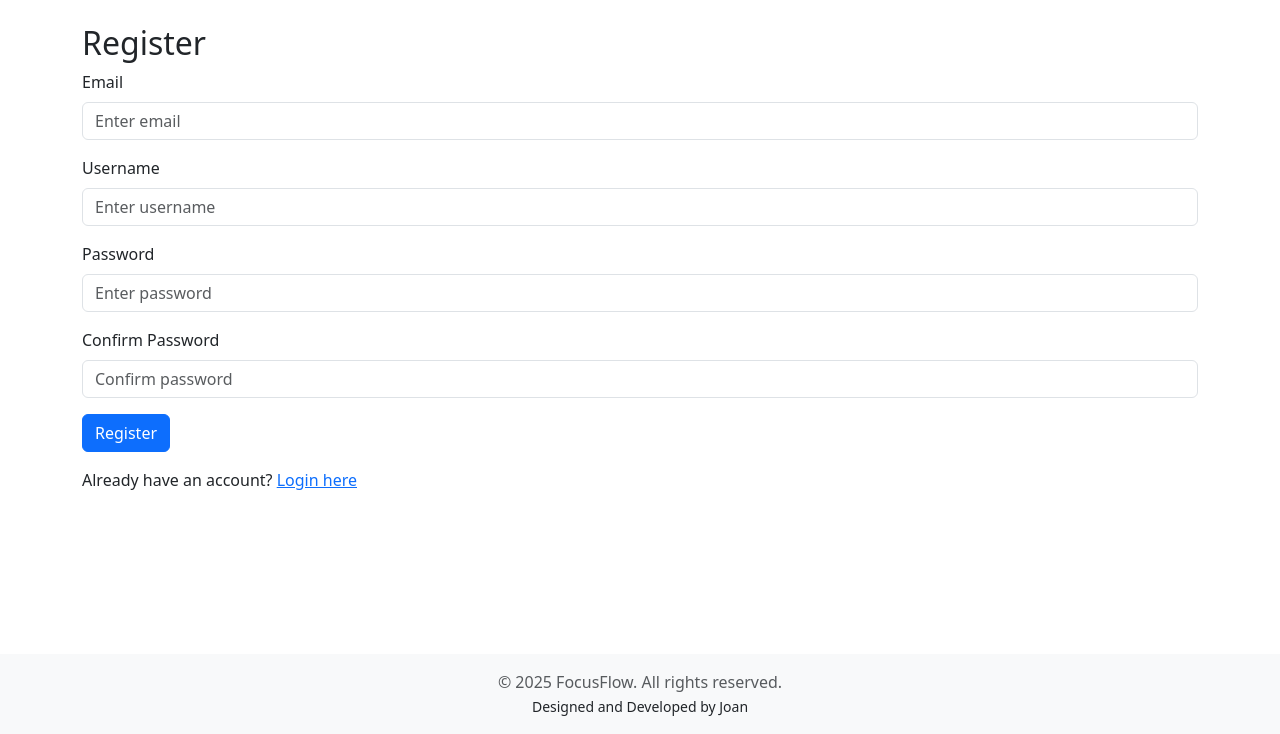
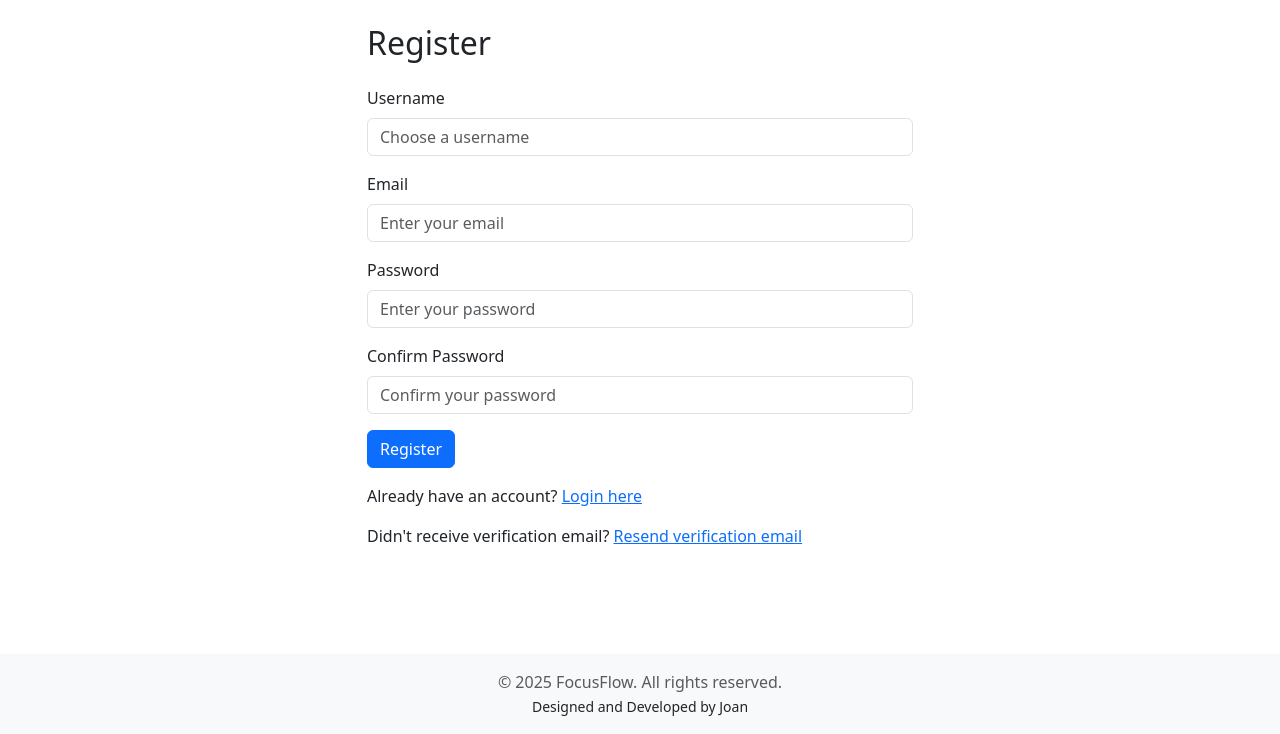
Before and after one commit to joanjullie59/pythontodo_list_website, a Flask app: page /register in a window 1280 px wide. Shown: the part 66-800 px from the top of the page. Run offline with Flask 3, Linux system fonts and the light colour scheme.

Commit message:
Update Flask app with email verification, login fixes, CLI reset command

```diff
--- a/focusflow/config.py
+++ b/focusflow/config.py
@@ -1,5 +1,6 @@
 import os
 from dotenv import load_dotenv
+
 basedir = os.path.abspath(os.path.dirname(__file__))
 load_dotenv(os.path.join(basedir, '.env'))
 
@@ -7,8 +8,9 @@ class Config:
     SECRET_KEY = os.getenv('SECRET_KEY')
     SQLALCHEMY_DATABASE_URI = os.getenv('DATABASE_URL', f"sqlite:///{os.path.join(basedir, 'focusflow.db')}")
     SQLALCHEMY_TRACK_MODIFICATIONS = False
-    MAIL_SERVER = os.getenv('MAIL_SERVER')
+    MAIL_SERVER = os.getenv('MAIL_SERVER', 'smtp.gmail.com')
     MAIL_PORT = int(os.getenv('MAIL_PORT', 587))
     MAIL_USE_TLS = os.getenv('MAIL_USE_TLS', 'True').lower() == 'true'
     MAIL_USERNAME = os.getenv('MAIL_USERNAME')
     MAIL_PASSWORD = os.getenv('MAIL_PASSWORD')
+    MAIL_DEFAULT_SENDER = os.getenv('MAIL_DEFAULT_SENDER', MAIL_USERNAME)
--- a/focusflow/routes.py
+++ b/focusflow/routes.py
@@ -1,52 +1,176 @@
-from flask import Blueprint, render_template, redirect, url_for, flash, request, abort
-from flask_login import login_user, login_required, logout_user, current_user
-from focusflow.forms import RegistrationForm, LoginForm, TodoForm
+from flask import Blueprint, session, render_template, redirect, url_for, flash, current_app, g, abort, jsonify, request
+from flask_login import login_user, login_required, logout_user, current_user, UserMixin
+from focusflow.forms import RegistrationForm, LoginForm, TodoForm, ResendVerificationForm
 from focusflow.models import User, Todo, Category
 from focusflow.extensions import db, login_manager
+from firebase_admin import auth as firebase_auth
+from firebase_admin.auth import UserNotFoundError
+from itsdangerous import URLSafeTimedSerializer
+from focusflow.email_utils import send_verification_email,generate_token
+import time
+from werkzeug.security import generate_password_hash, check_password_hash
 
 main = Blueprint('main', __name__)
+
+
+# User class wrapper for Flask-Login to track session user from Firebase
+class FirebaseUser(UserMixin):
+    def __init__(self, uid, email, email_verified):
+        self.id = uid
+        self.email = email
+        self.email_verified = email_verified
+
+
+def verify_firebase_token():
+    id_token = request.headers.get('Authorization')
+    if not id_token:
+        return None
+
+    id_token = id_token.split(' ').pop()  # Remove 'Bearer ' if present
+    try:
+        decoded_token = firebase_auth.verify_id_token(id_token)
+        # Attach user info to request context
+        g.current_user = decoded_token
+        return decoded_token
+    except Exception:
+        return None
+
+
+# Helper to load Firebase user for Flask-Login
+def load_firebase_user(uid):
+    try:
+        user_record = firebase_auth.get_user(uid)
+        return FirebaseUser(user_record.uid, user_record.email, user_record.email_verified)
+    except UserNotFoundError:
+        return None
+
 
 @login_manager.user_loader
 def load_user(user_id):
     return User.query.get(int(user_id))
 
+
+# Register route - creates Firebase user and sends email verification
 @main.route('/register', methods=['GET', 'POST'])
 def register():
-    if current_user.is_authenticated:
-        return redirect(url_for('main.index'))
     form = RegistrationForm()
+
     if form.validate_on_submit():
-        existing_user = User.query.filter(
-            (User.email == form.email.data) | (User.username == form.username.data)
-        ).first()
-        if existing_user:
-            flash('Email or username already registered.', 'danger')
+        try:
+            email = form.email.data.strip().lower()
+            username = form.username.data.strip()
+            password = form.password.data
+
+            # Check if user exists
+            existing_user = User.query.filter_by(email=email).first()
+            if existing_user:
+                if existing_user.email_verified:
+                    current_app.logger.info(f"Registration attempt with already verified email: {email}")
+                    flash('This email is already registered and verified. Please login.', 'info')
+                    return redirect(url_for('main.login'))
+                else:
+                    current_app.logger.info(f"Registration attempt with already registered but NOT verified email: {email}")
+                    flash('Email registered but not verified. Please check your email or resend verification.', 'warning')
+                    return render_template('register.html', form=form)
+
+            # Check if username exists
+            existing_username = User.query.filter_by(username=username).first()
+            if existing_username:
+                current_app.logger.info(f"Registration attempt with already taken username: {username}")
+                flash('This username is already taken. Please choose another.', 'error')
+                return render_template('register.html', form=form)
+
+            # Create new user
+            hashed_password = generate_password_hash(password)
+            user = User(
+                email=email,
+                username=username,
+                password_hash=hashed_password,
+                email_verified=False
+            )
+
+            # Save user
+            db.session.add(user)
+            db.session.commit()
+            current_app.logger.info(f"New user created: {email}")
+
+            # Generate verification token
+            token = generate_token(email)
+            current_app.logger.info(f"Generated verification token for user: {email}")
+
+            # Send verification email with token
+            success = send_verification_email(email, token)
+
+            if success:
+                current_app.logger.info(f"Verification email sent successfully to: {email}")
+                flash('Registration successful! Please check your email to verify your account. Check spam folder if not received.', 'success')
+            else:
+                current_app.logger.error(f"Failed to send verification email to: {email}")
+                flash('Account created but failed to send verification email. Please use the "Resend Verification" option.', 'warning')
+
+            return redirect(url_for('main.login'))
+
+        except Exception as e:
+            db.session.rollback()
+            current_app.logger.error(f"Registration failed for email {email}: {str(e)}")
+            flash(f'Registration failed: {str(e)}', 'error')
             return render_template('register.html', form=form)
-        user = User(
-            email=form.email.data,
-            username=form.username.data
-        )
-        user.set_password(form.password.data)
-        db.session.add(user)
-        db.session.commit()
-        flash('Registration successful. Please log in.', 'success')
-        return redirect(url_for('main.login'))
+
     return render_template('register.html', form=form)
+
+
 
 @main.route('/login', methods=['GET', 'POST'])
 def login():
-    if current_user.is_authenticated:
-        return redirect(url_for('main.index'))
     form = LoginForm()
+
     if form.validate_on_submit():
-        user = User.query.filter_by(email=form.email.data).first()
-        if user and user.check_password(form.password.data):
+        try:
+            email = form.email.data.strip().lower()
+            password = form.password.data
+
+            current_app.logger.info(f"Login attempt for email: {email}")
+
+            # Find user
+            user = User.query.filter_by(email=email).first()
+
+            if not user:
+                current_app.logger.warning(f"Login failed - user not found: {email}")
+                flash('Invalid email or password.', 'error')
+                return render_template('login.html', form=form)
+
+            if not check_password_hash(user.password_hash, password):
+                current_app.logger.warning(f"Login failed - incorrect password: {email}")
+                flash('Invalid email or password.', 'error')
+                return render_template('login.html', form=form)
+
+            # Check if email is verified
+            if not user.email_verified:
+                current_app.logger.info(f"Login blocked - email not verified: {email}")
+                flash(
+                    'Please verify your email before logging in. Check your inbox or request a new verification email.',
+                    'warning')
+                return render_template('login.html', form=form)
+
+            # Login user
             login_user(user, remember=form.remember.data)
+            current_app.logger.info(f"User logged in successfully: {email}")
+
+            # Redirect to next page or dashboard
             next_page = request.args.get('next')
-            return redirect(next_page or url_for('main.index'))
-        else:
-            flash('Invalid email or password', 'danger')
+            if next_page:
+                return redirect(next_page)
+            else:
+                return redirect(url_for('main.index'))
+
+        except Exception as e:
+            current_app.logger.error(f"Login error for {email}: {str(e)}")
+            flash('An error occurred during login. Please try again.', 'error')
+            return render_template('login.html', form=form)
+
+    # For GET request or failed validation
     return render_template('login.html', form=form)
+
 
 @main.route('/logout')
 @login_required
@@ -131,6 +255,7 @@ def update(task_id):
             return redirect(url_for('main.update', task_id=task_id))
     return render_template('update.html', form=form, task=task)
 
+
 @main.route('/delete/<int:task_id>')
 @login_required
 def delete(task_id):
@@ -144,3 +269,103 @@ def delete(task_id):
     except Exception as e:
         flash(f'There was a problem deleting that task: {str(e)}', 'danger')
     return redirect(url_for('main.index'))
+
+
+@main.route('/protected')
+def protected():
+    auth_header = request.headers.get('Authorization')
+    if not auth_header or not auth_header.startswith('Bearer '):
+        return jsonify({"error": "Authorization header missing or invalid"}), 401
+
+    id_token = auth_header.split('Bearer ')[1]
+
+    try:
+        decoded_token = firebase_auth.verify_id_token(id_token)
+        if not decoded_token.get('email_verified', False):
+            return jsonify({"error": "Email not verified"}), 403
+    except Exception as e:
+        return jsonify({"error": str(e)}), 401
+
+    # User is authenticated and email verified, proceed
+    return jsonify({"message": "Welcome to the protected content!"})
+
+
+def get_serializer():
+    return URLSafeTimedSerializer(current_app.config['SECRET_KEY'])
+
+@main.route('/verify_email/<token>')
+def verify_email(token):
+    try:
+        current_app.logger.info(f"Email verification attempt with token: {token[:20]}...")
+
+        from focusflow.email_utils import confirm_token
+
+        email = confirm_token(token)
+
+        if not email:
+            current_app.logger.warning("Invalid or expired verification token.")
+            flash('The verification link is invalid or has expired. Please request a new one.', 'error')
+            return redirect(url_for('main.resend_verification'))
+
+        user = User.query.filter_by(email=email).first()
+
+        if not user:
+            current_app.logger.error(f"No user found for email: {email}")
+            flash('User not found. Please register again.', 'error')
+            return redirect(url_for('main.register'))
+
+        if user.email_verified:
+            current_app.logger.info(f"Email already verified: {email}")
+            flash('Your email is already verified. You can login normally.', 'info')
+            return redirect(url_for('main.login'))
+
+        user.email_verified = True
+        db.session.commit()
+
+        current_app.logger.info(f"Email verified successfully for {email}")
+        flash('Email verified successfully! You can now login.', 'success')
+        return redirect(url_for('main.login'))
+
+    except Exception as e:
+        current_app.logger.error(f"Email verification error: {str(e)}")
+        flash('An error occurred during verification. Please try again.', 'error')
+        return redirect(url_for('main.resend_verification'))
+
+
+
+@main.route('/resend_verification', methods=['GET', 'POST'])
+def resend_verification():
+    form = ResendVerificationForm()
+    cooldown_seconds = 60
+    last_sent = session.get('last_verification_email_sent')
+    can_send = not last_sent or (time.time() - last_sent > cooldown_seconds)
+
+    if form.validate_on_submit():
+        email = form.email.data.strip().lower()
+        user = User.query.filter_by(email=email).first()
+
+        if not user:
+            flash('If an account with this email exists and is not verified, a verification email has been sent.', 'info')
+            return render_template('resend_verification.html', form=form, cooldown_seconds=0)
+
+        if user.email_verified:
+            flash('This email is already verified. You can login normally.', 'info')
+            return redirect(url_for('main.login'))
+
+        if not can_send:
+            remaining = int(cooldown_seconds - (time.time() - last_sent))
+            flash(f'Please wait {remaining} seconds before resending.', 'warning')
+            return render_template('resend_verification.html', form=form, cooldown_seconds=remaining)
+
+        token = generate_token(email)
+        success = send_verification_email(email, token)
+
+        if success:
+            flash('Verification email sent successfully! Please check your inbox and spam folder.', 'success')
+            session['last_verification_email_sent'] = time.time()
+            return render_template('resend_verification.html', form=form, cooldown_seconds=cooldown_seconds)
+        else:
+            flash('Failed to send verification email. Please contact support.', 'error')
+            return render_template('resend_verification.html', form=form, cooldown_seconds=0)
+
+    return render_template('resend_verification.html', form=form, cooldown_seconds=0)
--- a/focusflow/templates/register.html
+++ b/focusflow/templates/register.html
@@ -1,33 +1,57 @@
 {% extends 'base.html' %}
+
 {% block title %}Register - FocusFlow{% endblock %}
 
 {% block content %}
-<h2>Register</h2>
-<form method="POST" action="{{ url_for('main.register') }}">
+<div class="row justify-content-center">
+    <div class="col-md-6">
+        <h2 class="mb-4">Register</h2>
+        <form method="post" novalidate>
             {{ form.hidden_tag() }}
 
             <div class="mb-3">
-        {{ form.email.label(class="form-label") }}
-        {{ form.email(class="form-control", placeholder="Enter email") }}
+                {{ form.username.label(class="form-label") }}
+                {{ form.username(class="form-control", placeholder="Choose a username") }}
+                {% for error in form.username.errors %}
+                <div class="text-danger">{{ error }}</div>
+                {% endfor %}
             </div>
 
             <div class="mb-3">
-        {{ form.username.label(class="form-label") }}
-        {{ form.username(class="form-control", placeholder="Enter username") }}
+                {{ form.email.label(class="form-label") }}
+                {{ form.email(class="form-control", placeholder="Enter your email") }}
+                {% for error in form.email.errors %}
+                <div class="text-danger">{{ error }}</div>
+                {% endfor %}
             </div>
 
             <div class="mb-3">
                 {{ form.password.label(class="form-label") }}
-        {{ form.password(class="form-control", placeholder="Enter password") }}
+                {{ form.password(class="form-control", placeholder="Enter your password") }}
+                {% for error in form.password.errors %}
+                <div class="text-danger">{{ error }}</div>
+                {% endfor %}
             </div>
 
             <div class="mb-3">
                 {{ form.confirm_password.label(class="form-label") }}
-        {{ form.confirm_password(class="form-control", placeholder="Confirm password") }}
+                {{ form.confirm_password(class="form-control", placeholder="Confirm your password") }}
+                {% for error in form.confirm_password.errors %}
+                <div class="text-danger">{{ error }}</div>
+                {% endfor %}
             </div>
 
-    <button type="submit" class="btn btn-primary">{{ form.submit.label.text }}</button>
+            {{ form.submit(class="btn btn-primary") }}
         </form>
 
-<p class="mt-3">Already have an account? <a href="{{ url_for('main.login') }}">Login here</a></p>
+        <p class="mt-3">
+            Already have an account? <a href="{{ url_for('main.login') }}">Login here</a>
+        </p>
+
+        <p class="mt-2">
+            Didn't receive verification email?
+            <a href="{{ url_for('main.resend_verification') }}">Resend verification email</a>
+        </p>
+    </div>
+</div>
 {% endblock %}
```
Also changed, not shown: focusflow/__init__.py (+7 -10 lines), focusflow/email_utils.py (added, +41 -0 lines), focusflow/templates/activate.html (added, +30 -0 lines), focusflow/templates/login.html (+7 -1 lines), focusflow/templates/resend_verification.html (added, +90 -0 lines), instance/focusflow.db (added), 1 other file. Lines whose indentation alone changed are shown as unchanged.
